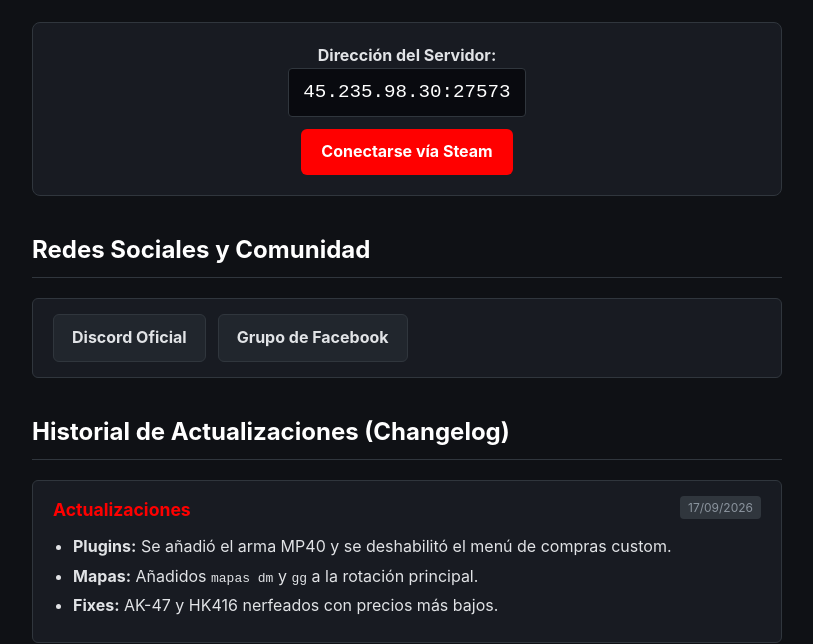
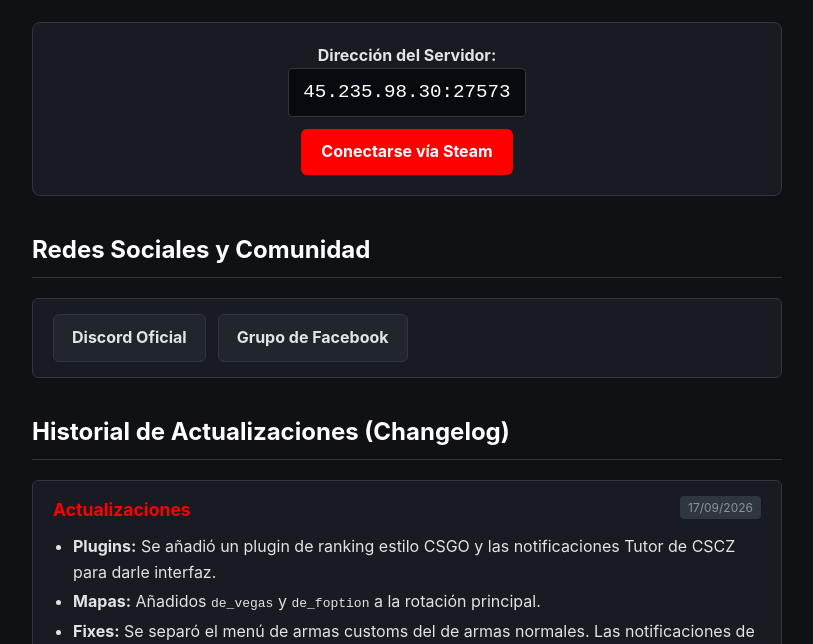
Before and after one commit to gh-avvy/avangardia, a plain HTML site: page index.html in a window 1280 px wide. Shown: the part 156-800 px from the top of the page, without its empty margins (233-1046 px from the left). Drawn offline with Linux system fonts and the light colour scheme.

Commit message:
Update index.html

```diff
--- a/index.html
+++ b/index.html
@@ -177,9 +177,9 @@
     <span class="tag">17/09/2026</span>
     <h3 style="margin:0 0 10px 0; font-size:1.1rem; color:var(--accent);">Actualizaciones</h3>
     <ul>
-      <li><strong>Plugins:</strong> Se añadió el arma MP40 y se deshabilitó el menú de compras custom.</li>
-      <li><strong>Mapas:</strong> Añadidos <code>mapas dm</code> y <code>gg</code> a la rotación principal.</li>
-      <li><strong>Fixes:</strong> AK-47 y HK416 nerfeados con precios más bajos.</li>
+      <li><strong>Plugins:</strong> Se añadió un plugin de ranking estilo CSGO y las notificaciones Tutor de CSCZ para darle interfaz.</li>
+      <li><strong>Mapas:</strong> Añadidos <code>de_vegas</code> y <code>de_foption</code> a la rotación principal.</li>
+      <li><strong>Fixes:</strong> Se separó el menú de armas customs del de armas normales. Las notificaciones de Tutor se utilizaron para darle interfaz al menú de armas custom, rtv, cortar cable, vipmenu y menú de emotes.</li>
     </ul>
   </div>
 
```
